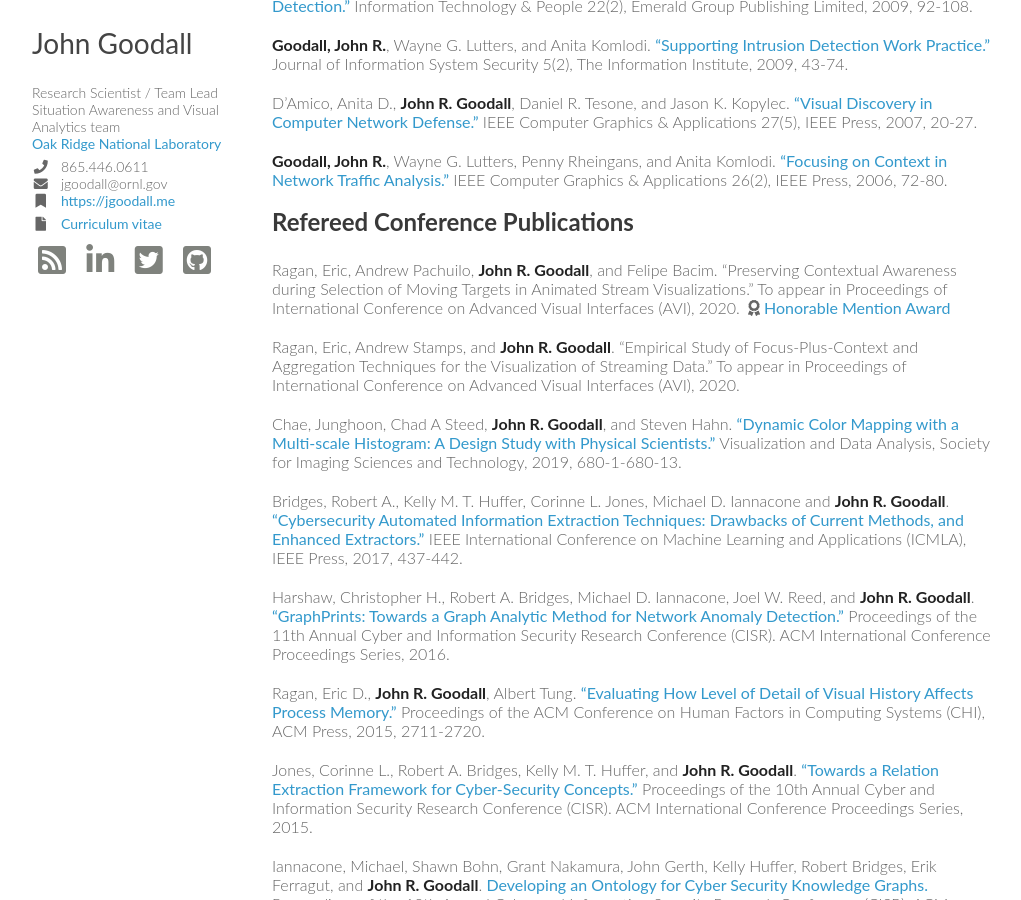
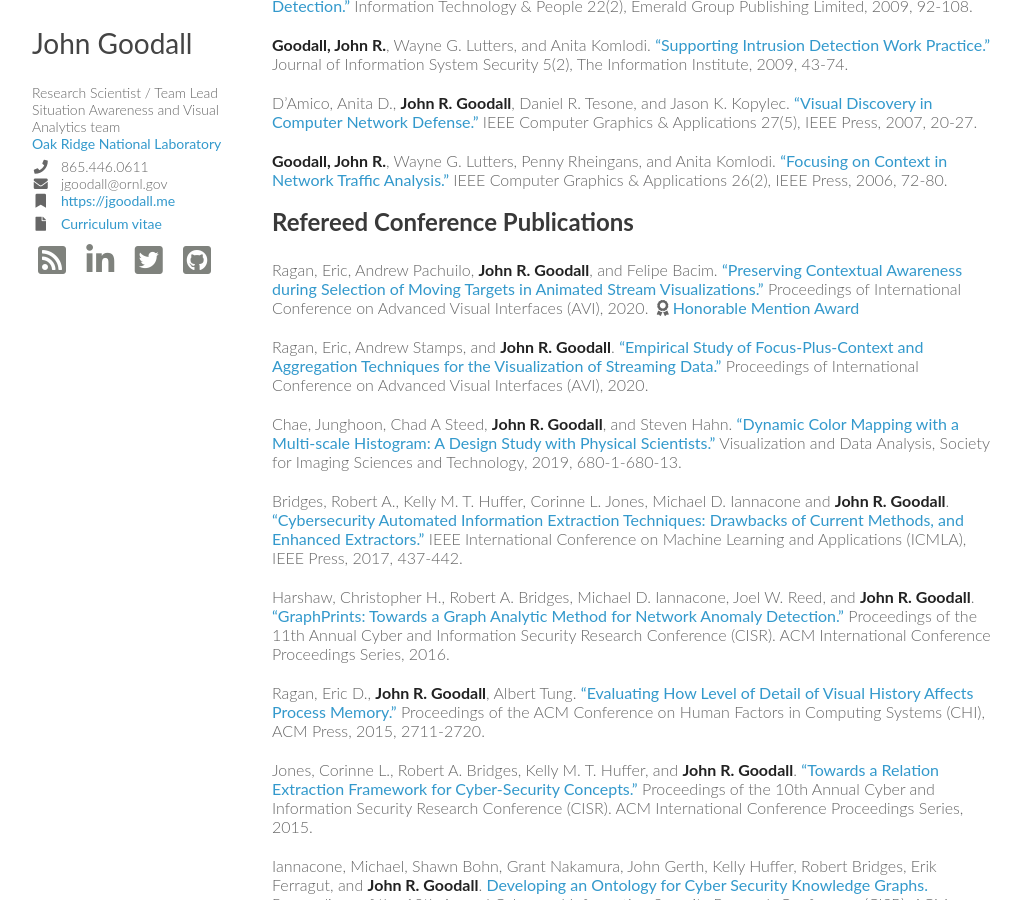
Before and after one commit to jgoodall/jgoodall.github.io, a Jekyll site: the page built from papers/index.md, in a window 1280 px wide and 900 px high, scrolled down 533 px. Shown: the whole window, without its empty margins (128-1149 px from the left). Built offline with Jekyll 4.4.1, drawn with Linux system fonts in a browser that asks for light colours; nearby versions of some CDN libraries.

Commit message:
added links to AVI papers

```diff
--- a/papers/index.md
+++ b/papers/index.md
@@ -26,9 +26,9 @@ D'Amico, Anita D., **John R. Goodall**, Daniel R. Tesone, and Jason K. Kopylec.
 
 ## Refereed Conference Publications
 
-Ragan, Eric, Andrew Pachuilo, **John R. Goodall**, and Felipe Bacim. "Preserving Contextual Awareness during Selection of Moving Targets in Animated Stream Visualizations." To appear in Proceedings of International Conference on Advanced Visual Interfaces (AVI), 2020. <i class='fas fa-fw fa-award'></i>[Honorable Mention Award](https://sites.google.com/unisa.it/avi2020/program/awards)
+Ragan, Eric, Andrew Pachuilo, **John R. Goodall**, and Felipe Bacim. ["Preserving Contextual Awareness during Selection of Moving Targets in Animated Stream Visualizations."](https://dl.acm.org/doi/10.1145/3399715.3399832?cid=81100461685) Proceedings of International Conference on Advanced Visual Interfaces (AVI), 2020. <i class='fas fa-fw fa-award'></i>[Honorable Mention Award](https://sites.google.com/unisa.it/avi2020/program/awards)
 
-Ragan, Eric, Andrew Stamps, and **John R. Goodall**. "Empirical Study of Focus-Plus-Context and Aggregation Techniques for the Visualization of Streaming Data." To appear in Proceedings of International Conference on Advanced Visual Interfaces (AVI), 2020.
+Ragan, Eric, Andrew Stamps, and **John R. Goodall**. ["Empirical Study of Focus-Plus-Context and Aggregation Techniques for the Visualization of Streaming Data."](https://dl.acm.org/doi/10.1145/3399715.3399832?cid=81100461685) Proceedings of International Conference on Advanced Visual Interfaces (AVI), 2020.
 
 Chae, Junghoon, Chad A Steed, **John R. Goodall**, and Steven Hahn. ["Dynamic Color Mapping with a Multi-scale Histogram: A Design Study with Physical Scientists."](https://doi.org/10.2352/ISSN.2470-1173.2019.1.VDA-680) Visualization and Data Analysis, Society for Imaging Sciences and Technology, 2019, 680-1-680-13.
 
```
